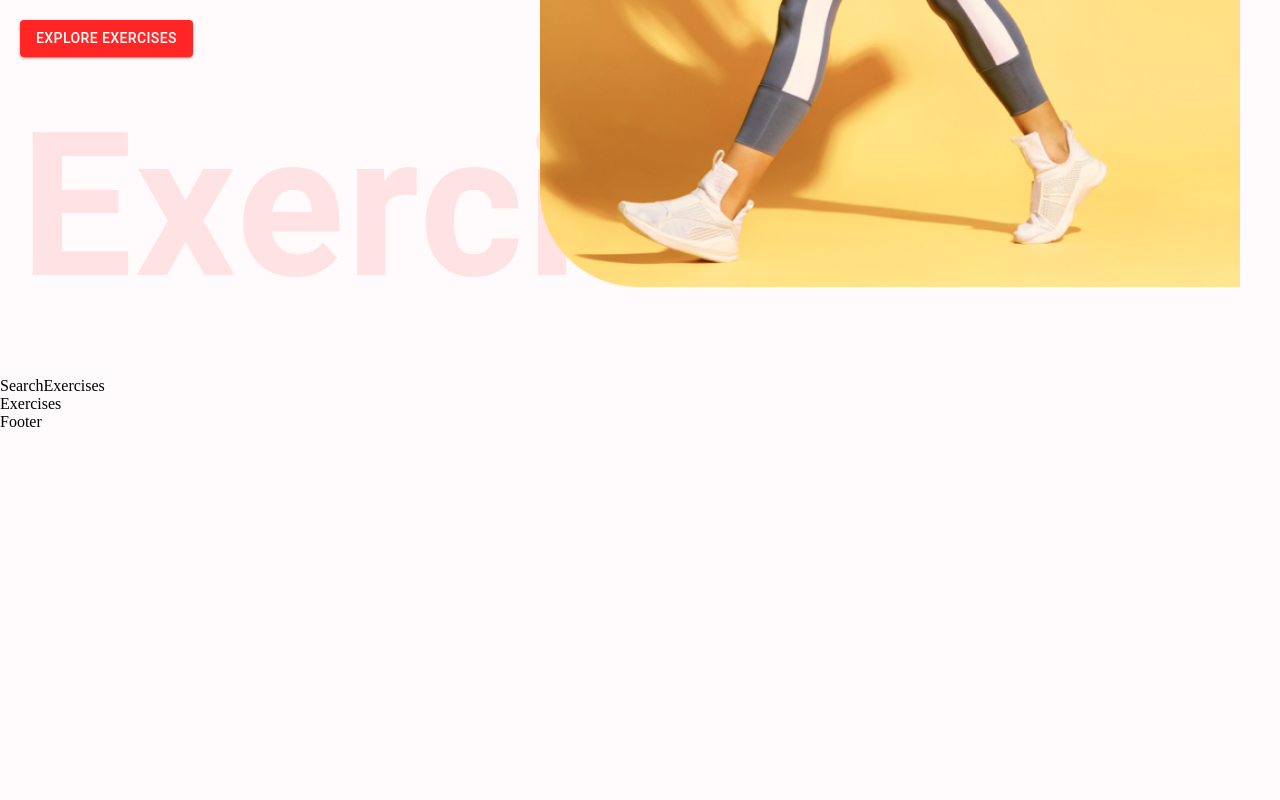
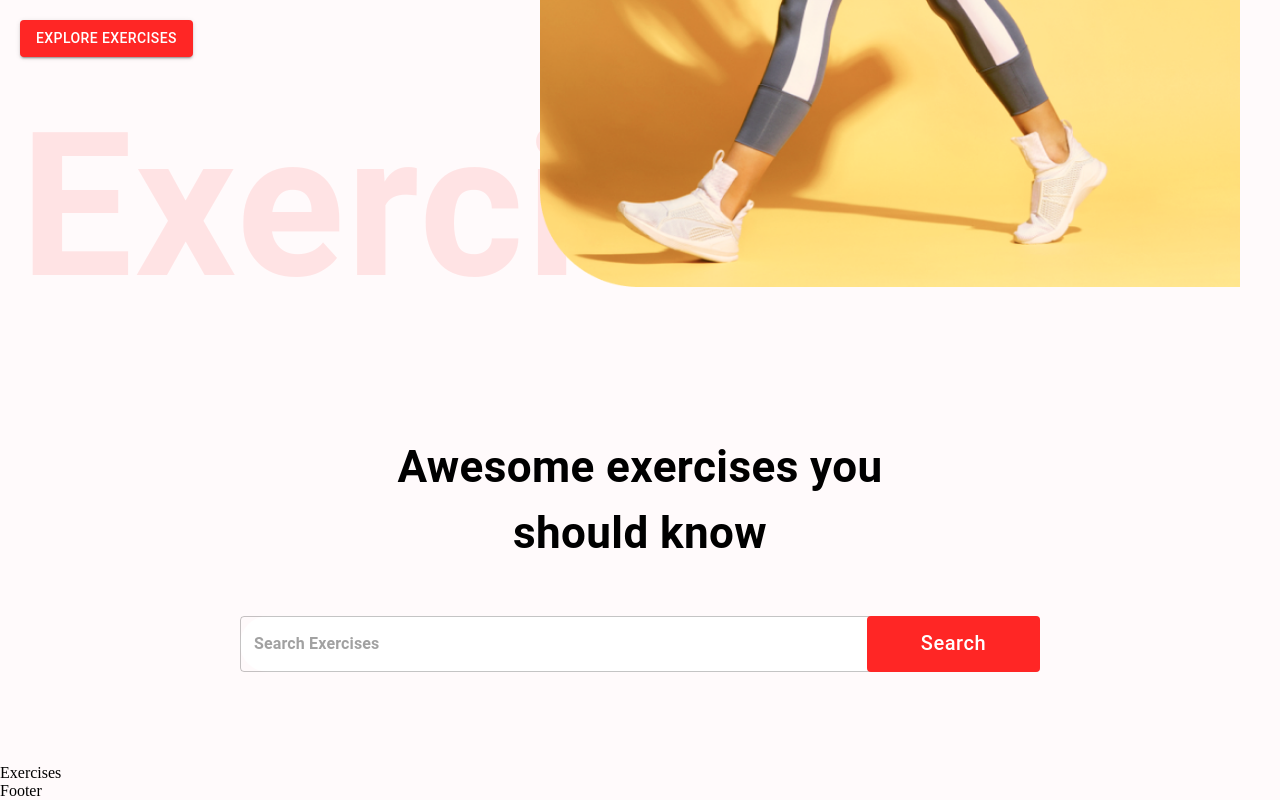
Before and after one commit to Bharat-Dua/Fitness-app, a React (Create React App) app: page / in a window 1280 px wide. Shown: the part 579-1379 px from the top of the page. Before the commit the page ends 1010 px from the top, so only its background shows below. Built offline with nearby package versions, Linux system fonts and the light colour scheme.

Commit message:
added UI part  of SearchExercises component

```diff
--- a/src/components/SearchExercises.js
+++ b/src/components/SearchExercises.js
@@ -1,9 +1,56 @@
-import React from 'react'
+import React, { useState, useEffect } from "react";
+import { Box, Stack, Button, Typography, TextField } from "@mui/material";
 
 const SearchExercises = () => {
+  const [search, setSearch] = useState("");
+
+  const handleSearch = ()=>{}
+
   return (
-    <div>SearchExercises</div>
-  )
-}
+    <Stack alignItems={"center"} mt={"37px"} justifyContent={"center"} p="20px">
+      <Typography
+        fontWeight={700}
+        sx={{ fontSize: { lg: "44px", xs: "30px" } }}
+        mb="50px"
+        textAlign={"center"}
+      >
+        Awesome exercises you <br /> should know
+      </Typography>
+      <Box position={"relative"} mb={"72px"}>
+        <TextField
+          sx={{
+            input: { fontWeight: "700", border: "none", borderRadius: "4px" },
+            width: { lg: "800px", xs: "350px" },
+            backgroundColor: "#fff",
+            borderRadius: "40px",
+          }}
+          height={"76px"}
+          value={search}
+          onChange={(e) => {
+            setSearch(e.target.value.toLowerCase());
+          }}
+          placeholder="Search Exercises"
+          type="text"
+        />
+        <Button
+          className="search-btn"
+          sx={{
+            bgcolor: "#FF2625",
+            color: "#fff",
+            textTransform: "none",
+            width: { lg: "173px", xs: "80px" },
+            height: "56px",
+            position: "absolute",
+            right: "0px",
+            fontSize: { lg: "20px", xs: "14px" },
+          }}
+          onClick={ handleSearch}
+        >
+          Search
+        </Button>
+      </Box>
+    </Stack>
+  );
+};
 
-export default SearchExercises
+export default SearchExercises;
```
